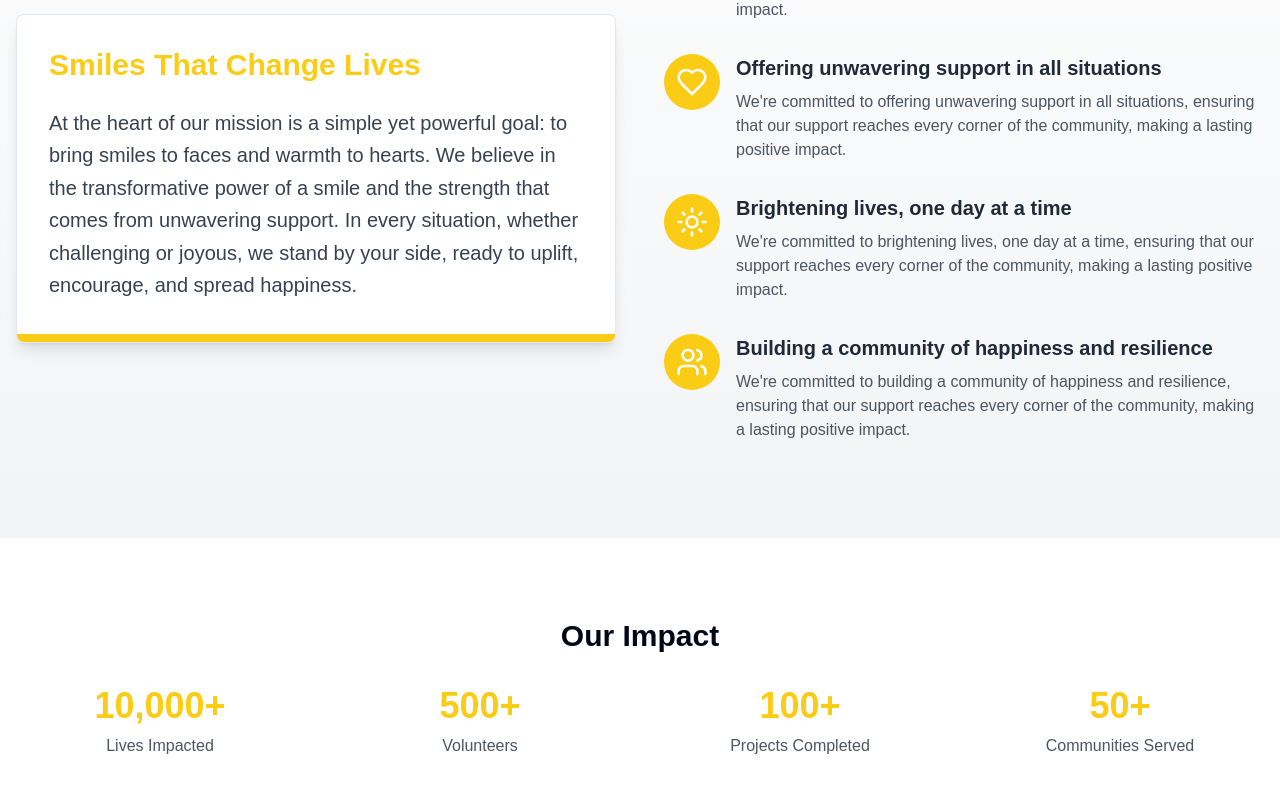
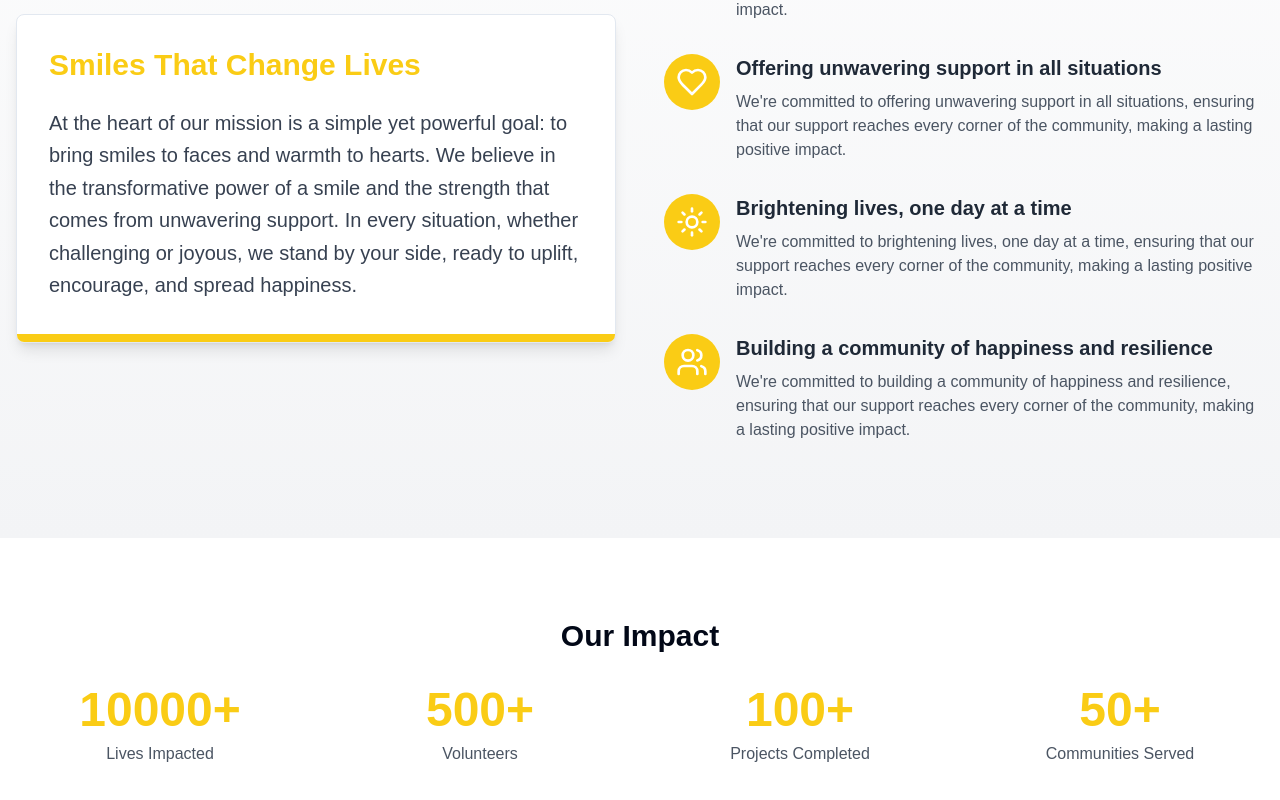
Before and after one commit to gaznafis007/ashroy-coonect, a Next.js app: page / in a window 1280 px wide. Shown: the part 1932-2732 px from the top of the page. Built offline with nearby package versions, Linux system fonts and the light colour scheme; no server answers.

Commit message:
hero section and stat with count component created

```diff
--- a/src/app/page.js
+++ b/src/app/page.js
@@ -1,4 +1,5 @@
 import Header from "@/components/Header/Header";
+import MotivationSection from "@/components/MotivationSection/MotivationSection";
 import OurEvents from "@/components/OurEvents/OurEvents";
 import OurMission from "@/components/OurMission/OurMission";
 import Stats from "@/components/Stats/Stats";
@@ -13,6 +14,7 @@ export default function Home() {
         <OurMission/>
         <Stats/>
         <UpcomingEvents/>
+        <MotivationSection/>
       </div>
   );
 }
--- /dev/null
+++ b/src/components/CounterEffect/CounterEffect.jsx
@@ -0,0 +1,41 @@
+'use client'
+import React, { useEffect, useState } from 'react';
+import {motion, useAnimation, useInView} from 'framer-motion';
+
+const CounterEffect = ({target, duration}) => {
+    const [count, setCount] = useState(0)
+    const ref = React.useRef(null)
+    const inView = useInView(ref)
+    const controls = useAnimation();
+    // console.log(count, target, duration, "why")
+    useEffect(() =>{
+        if(inView){
+            let startTime;
+            const updateCount = (time) =>{
+                if(!startTime){
+                    startTime = time
+                }
+                const progress = Math.min((time - startTime) / (duration * 1000), 1)
+                setCount(Math.floor(target * progress))
+                if(progress < 1){
+                    requestAnimationFrame(updateCount)
+                }
+            }
+            requestAnimationFrame(updateCount);
+            controls.start({scale: 1, opacity: 1})
+        }
+    },[inView, target, duration, controls])
+    return (
+        <motion.div
+      ref={ref}
+      initial={{ scale: 0.5, opacity: 0 }}
+      animate={controls}
+      transition={{ type: "spring", stiffness: 100, damping: 10 }}
+      className="text-4xl md:text-5xl font-bold mb-2"
+    >
+      {count}+
+    </motion.div>
+    );
+};
+
+export default CounterEffect;
--- /dev/null
+++ b/src/components/MotivationSection/MotivationSection.jsx
@@ -0,0 +1,49 @@
+'use client';
+import {motion} from "framer-motion"
+import Button from '../Button/Button';
+
+const MotivationSection = () => {
+    return (
+        <section className="py-24 bg-gradient-to-b from-transparent via-yellow-100 to-yellow-200">
+        <div className="container mx-auto px-4 text-center">
+          <motion.h2
+            className="text-4xl md:text-5xl font-bold mb-12 text-yellow-800"
+            initial={{ opacity: 0, y: -50 }}
+            animate={{ opacity: 1, y: 0 }}
+            transition={{ duration: 0.5 }}
+          >
+            Get Involved
+          </motion.h2>
+          <motion.p
+            className="text-lg md:text-xl mb-12 max-w-3xl mx-auto text-gray-700 leading-relaxed"
+            initial={{ opacity: 0, y: 50 }}
+            animate={{ opacity: 1, y: 0 }}
+            transition={{ duration: 0.5, delay: 0.2 }}
+          >
+            Your support can create ripples of change that transform lives. Join us in our mission to bring smiles to
+            underprivileged people. Every contribution, big or small, helps us create lasting impact and build a
+            brighter future for all.
+          </motion.p>
+          <motion.div
+            className="flex flex-col sm:flex-row justify-center space-y-4 sm:space-y-0 sm:space-x-6"
+            initial={{ opacity: 0, y: 50 }}
+            animate={{ opacity: 1, y: 0 }}
+            transition={{ duration: 0.5, delay: 0.4 }}
+          >
+            <Button style={"text-white text-lg px-8 py-4 md:px-8 md:py-6 rounded-full transition-all duration-300 ease-in-out transform hover:scale-105"}
+            bg={"bg-yellow-500 hover:bg-yellow-600"}>
+              Volunteer With Us
+            </Button>
+            <Button
+            style={"text-yellow-600 border border-yellow-500 text-lg px-8 py-4 md:px-8 md:py-6 rounded-full transition-all duration-300 ease-in-out transform hover:scale-105 hover:text-slate-900"}
+            bg={'bg-white  hover:bg-yellow-200'}
+            >
+              Make a Donation
+            </Button>
+          </motion.div>
+        </div>
+      </section>
+    );
+};
+
+export default MotivationSection;
--- a/src/components/Stats/Stats.jsx
+++ b/src/components/Stats/Stats.jsx
@@ -1,12 +1,13 @@
 "use client"
 import { motion } from "framer-motion"
-import ShinyText from "../ShineyText/ShineyText"
+import CounterEffect from "../CounterEffect/CounterEffect"
+
 
 const stats = [
-  { label: "Lives Impacted", value: "10,000+" },
-  { label: "Volunteers", value: "500+" },
-  { label: "Projects Completed", value: "100+" },
-  { label: "Communities Served", value: "50+" },
+  { label: "Lives Impacted", value:10000 },
+  { label: "Volunteers", value: 500 },
+  { label: "Projects Completed", value: 100 },
+  { label: "Communities Served", value: 50 },
 ]
 
 export default function Stats() {
@@ -24,7 +25,7 @@ export default function Stats() {
               className="text-center"
             >
               <div className="text-4xl font-bold text-yellow-400 mb-2">
-                <ShinyText text={stat.value}/>
+                <CounterEffect target={stat?.value} duration={1}/>
               </div>
               <p className="text-gray-600">{stat.label}</p>
             </motion.div>
```
